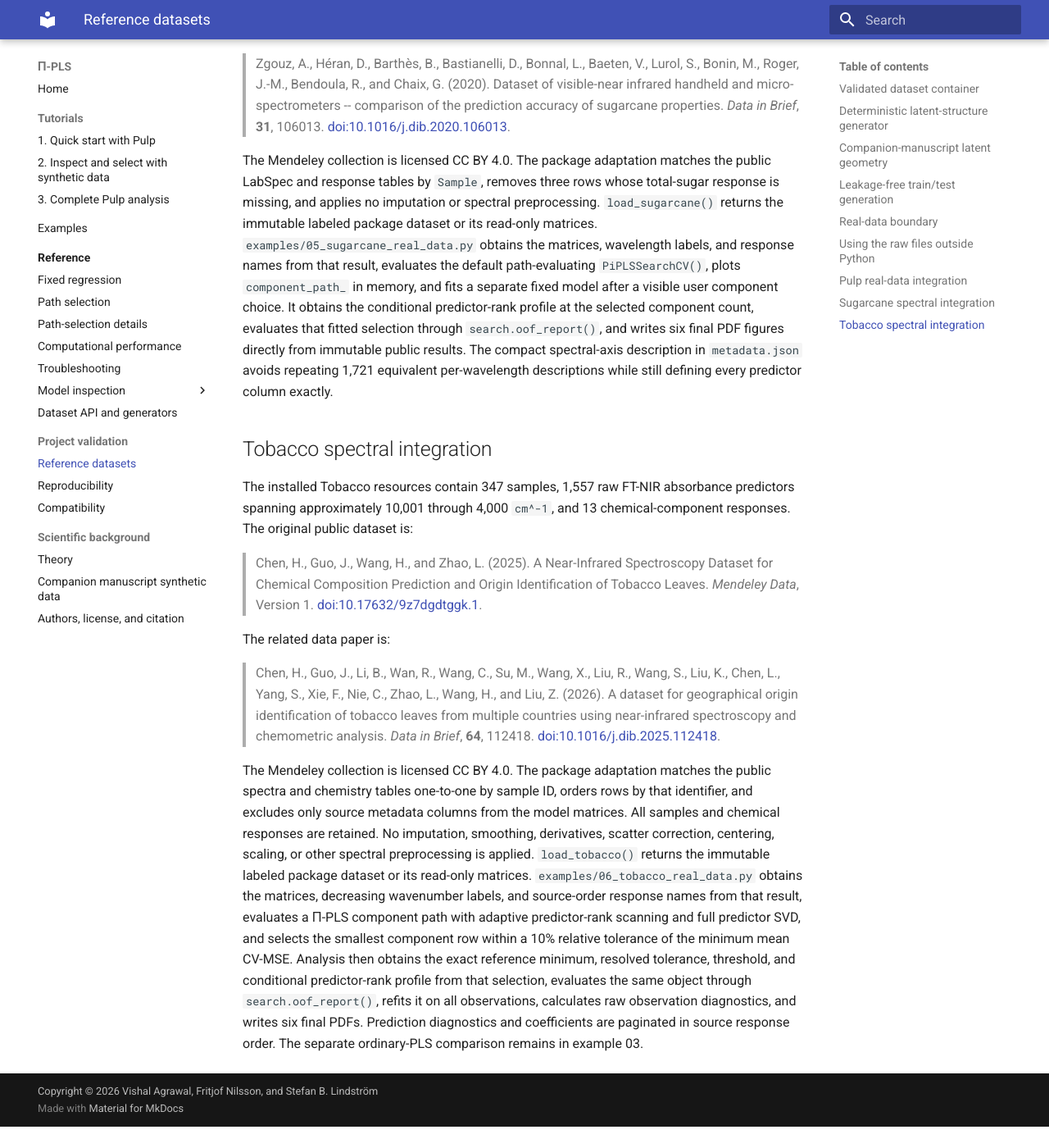
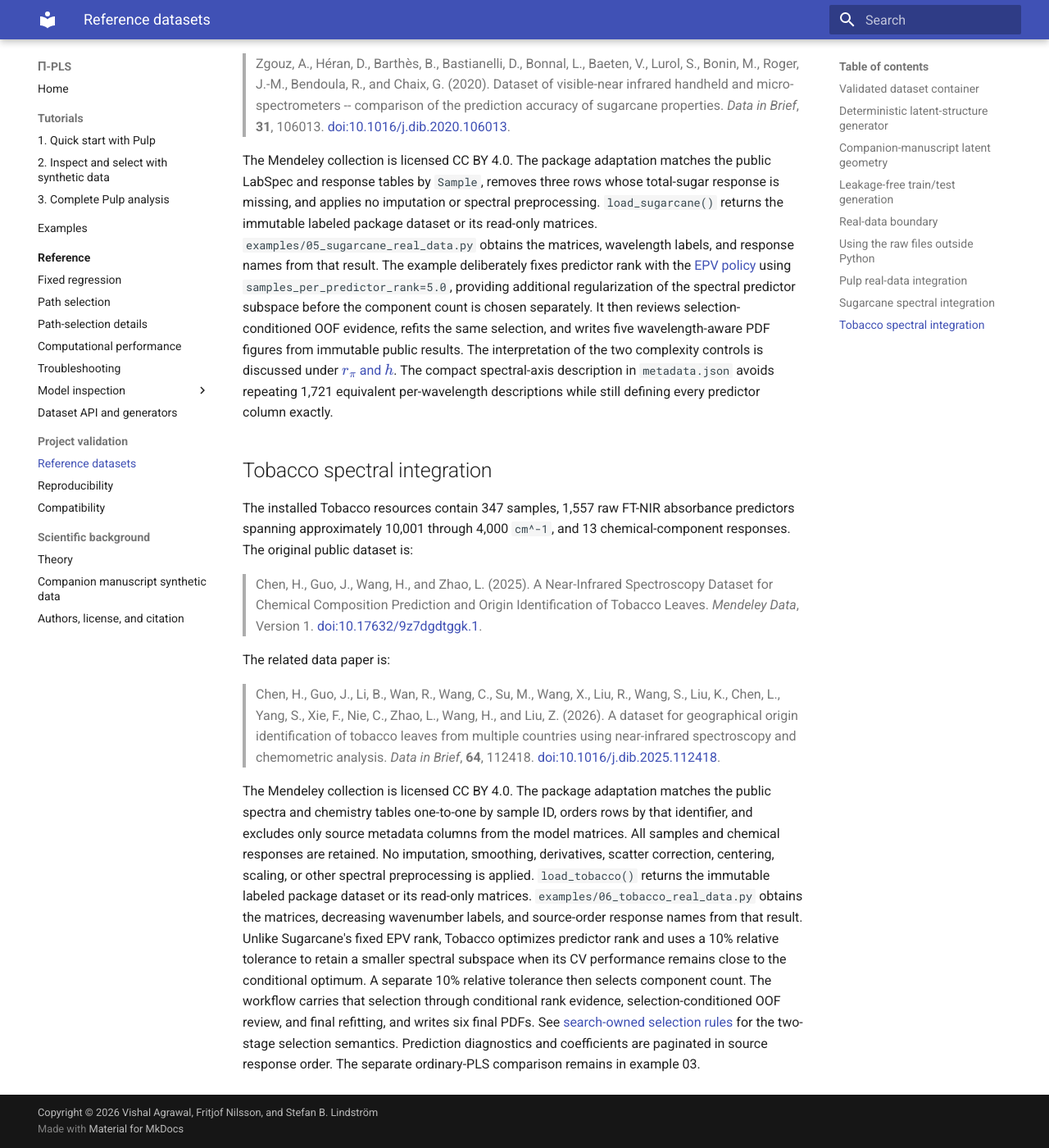
Before and after one commit to stefanlindstroem/pipls_private, an MkDocs documentation site: the page built from docs/datasets.md, in a window 1280 px wide and 1400 px high, scrolled down 5832 px. Shown: the whole window at 82% size. Built offline with MkDocs 1.6.1 and Material for MkDocs 9.7.7, drawn with Linux system fonts in a browser that asks for light colours; before the commit the page ends 7206 px from its top, so only the background shows below that.

Commit message:
Document spectral predictor-rank strategies

```diff
--- a/docs/datasets.md
+++ b/docs/datasets.md
@@ -304,14 +304,15 @@ The Mendeley collection is licensed CC BY 4.0. The package adaptation matches th
 and response tables by `Sample`, removes three rows whose total-sugar response is missing, and
 applies no imputation or spectral preprocessing. `load_sugarcane()` returns the immutable labeled
 package dataset or its read-only matrices. `examples/05_sugarcane_real_data.py` obtains the matrices,
-wavelength labels, and response names from that result, evaluates the default path-evaluating
-`PiPLSSearchCV()`, plots
-`component_path_` in memory, and fits a separate fixed model after a visible user component choice.
-It obtains the conditional predictor-rank profile at the selected component count, evaluates
-that fitted selection through `search.oof_report()`, and writes six final PDF figures directly from
-immutable public results. The compact spectral-axis description in `metadata.json` avoids
-repeating 1,721 equivalent per-wavelength descriptions while still defining every predictor column
-exactly.
+wavelength labels, and response names from that result. The example deliberately fixes predictor
+rank with the [EPV policy](computational_performance.md#epv-policy) using
+`samples_per_predictor_rank=5.0`, providing additional regularization of the spectral predictor
+subspace before the component count is chosen separately. It then reviews selection-conditioned
+OOF evidence, refits the same selection, and writes five wavelength-aware PDF figures from immutable
+public results. The interpretation of the two complexity controls is discussed under
+[$r_\pi$ and $h$](theory.md#interpretation-of-the-ranks). The compact spectral-axis description in
+`metadata.json` avoids repeating 1,721 equivalent per-wavelength descriptions while still defining
+every predictor column exactly.
 
 ## Tobacco spectral integration {#tobacco-spectral-integration}
 
@@ -337,11 +338,11 @@ source metadata columns from the model matrices. All samples and chemical respon
 No imputation, smoothing, derivatives, scatter correction, centering, scaling, or other spectral
 preprocessing is applied. `load_tobacco()` returns the immutable labeled package dataset or its
 read-only matrices. `examples/06_tobacco_real_data.py` obtains the matrices, decreasing wavenumber
-labels, and source-order response names from that result, evaluates a Π-PLS component path with
-adaptive predictor-rank scanning and full predictor SVD, and selects the smallest component row
-within a 10% relative tolerance of the minimum mean CV-MSE. Analysis then obtains the exact
-reference minimum, resolved tolerance, threshold, and conditional predictor-rank profile from that
-selection, evaluates the same object through `search.oof_report()`, refits it on all observations,
-calculates raw observation diagnostics, and writes six final PDFs.
-Prediction diagnostics and coefficients are
-paginated in source response order. The separate ordinary-PLS comparison remains in example 03.
+labels, and source-order response names from that result. Unlike Sugarcane's fixed EPV rank, Tobacco
+optimizes predictor rank and uses a 10% relative tolerance to retain a smaller spectral subspace
+when its CV performance remains close to the conditional optimum. A separate 10% relative tolerance
+then selects component count. The workflow carries that selection through conditional rank evidence,
+selection-conditioned OOF review, and final refitting, and writes six final PDFs. See
+[search-owned selection rules](path_analysis.md#search-owned-selection-rules) for the two-stage
+selection semantics. Prediction diagnostics and coefficients are paginated in source response order.
+The separate ordinary-PLS comparison remains in example 03.
```
Also changed, not shown: CHANGELOG.md (+4 -0 lines), docs/examples.md (+12 -8 lines), docs/path_analysis.md (+13 -8 lines), examples/README.md (+25 -18 lines).
